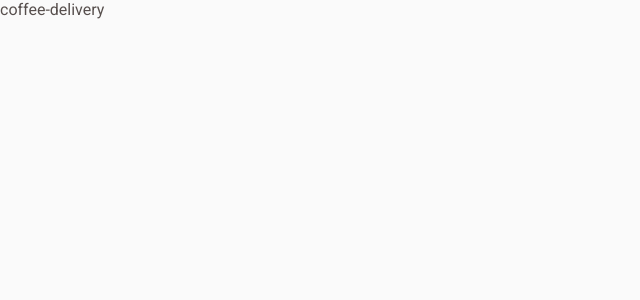
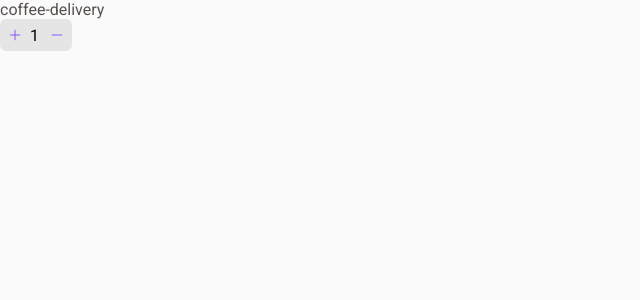
Before and after one commit to rvmelo/coffee-delivery, a React (Vite) app: page / in a window 1280 px wide. Shown: the top 300 px of the page, without its empty margins (0-640 px from the left). Built offline with nearby package versions, Linux system fonts and the light colour scheme.

Commit message:
feat: add number input

```diff
--- a/package.json
+++ b/package.json
@@ -10,6 +10,7 @@
     "preview": "vite preview"
   },
   "dependencies": {
+    "phosphor-react": "^1.4.1",
     "react": "^18.2.0",
     "react-dom": "^18.2.0",
     "styled-components": "^6.1.6"
--- a/src/App.tsx
+++ b/src/App.tsx
@@ -1,11 +1,16 @@
 import { ThemeProvider } from 'styled-components'
 import { defaultTheme } from './styles/themes/default'
 import { GlobalStyle } from './styles/global'
+import { NumberInput } from './components/numberInput'
 
 export function App() {
   return (
     <ThemeProvider theme={defaultTheme}>
       <div>coffee-delivery</div>
+      <NumberInput
+        onIncrement={() => console.log('incrementing')}
+        onDecrement={() => console.log('decrementing')}
+      />
       <GlobalStyle />
     </ThemeProvider>
   )
--- /dev/null
+++ b/src/components/numberInput/index.tsx
@@ -0,0 +1,30 @@
+import React from 'react'
+import { NumberInputContainer } from './styles'
+import { Plus, Minus } from 'phosphor-react'
+
+interface NumberInputProps {
+  onIncrement: () => void
+  onDecrement: () => void
+}
+
+export const NumberInput: React.FC<NumberInputProps> = ({
+  onIncrement,
+  onDecrement,
+}) => {
+  return (
+    <NumberInputContainer>
+      <Plus size={14} onClick={onIncrement} />
+
+      <input
+        type="number"
+        step="1"
+        max=""
+        value="1"
+        name="quantity"
+        className="quantity-field"
+      />
+
+      <Minus size={14} onClick={onDecrement} />
+    </NumberInputContainer>
+  )
+}
--- /dev/null
+++ b/src/components/numberInput/styles.ts
@@ -0,0 +1,64 @@
+import styled from 'styled-components'
+
+export const NumberInputContainer = styled.div`
+  height: 2rem;
+  max-width: 4.5rem;
+  border-radius: 6px;
+  background: ${({ theme }) => theme['base-button']};
+
+  display: flex;
+  flex-direction: row;
+  align-items: center;
+  justify-content: center;
+  gap: 4px;
+
+  padding: 0 8px;
+
+  svg {
+    cursor: pointer;
+
+    color: ${({ theme }) => theme.purple};
+
+    &:hover {
+      color: ${({ theme }) => theme['purple-dark']};
+    }
+  }
+
+  input[type='number'] {
+    background: transparent;
+    max-width: 1.25rem;
+    max-height: 1.25rem;
+    display: flex;
+    align-items: center;
+    justify-content: center;
+    border: transparent;
+
+    -moz-appearance: textfield;
+
+    padding: 0 0.25rem;
+  }
+
+  input[type='button'] {
+    background: transparent;
+    border: transparent;
+    /* font-size: 2rem; */
+    display: flex;
+    flex: 1;
+    align-items: center;
+    justify-content: center;
+
+    /* padding: 8px; */
+
+    font-size: 1rem;
+
+    cursor: pointer;
+
+    color: ${({ theme }) => theme.purple};
+  }
+
+  input::-webkit-outer-spin-button,
+  input::-webkit-inner-spin-button {
+    -webkit-appearance: none;
+    margin: 0;
+  }
+`
```
Also changed, not shown: 1 other file (tests, documents, lock files or other folders).
